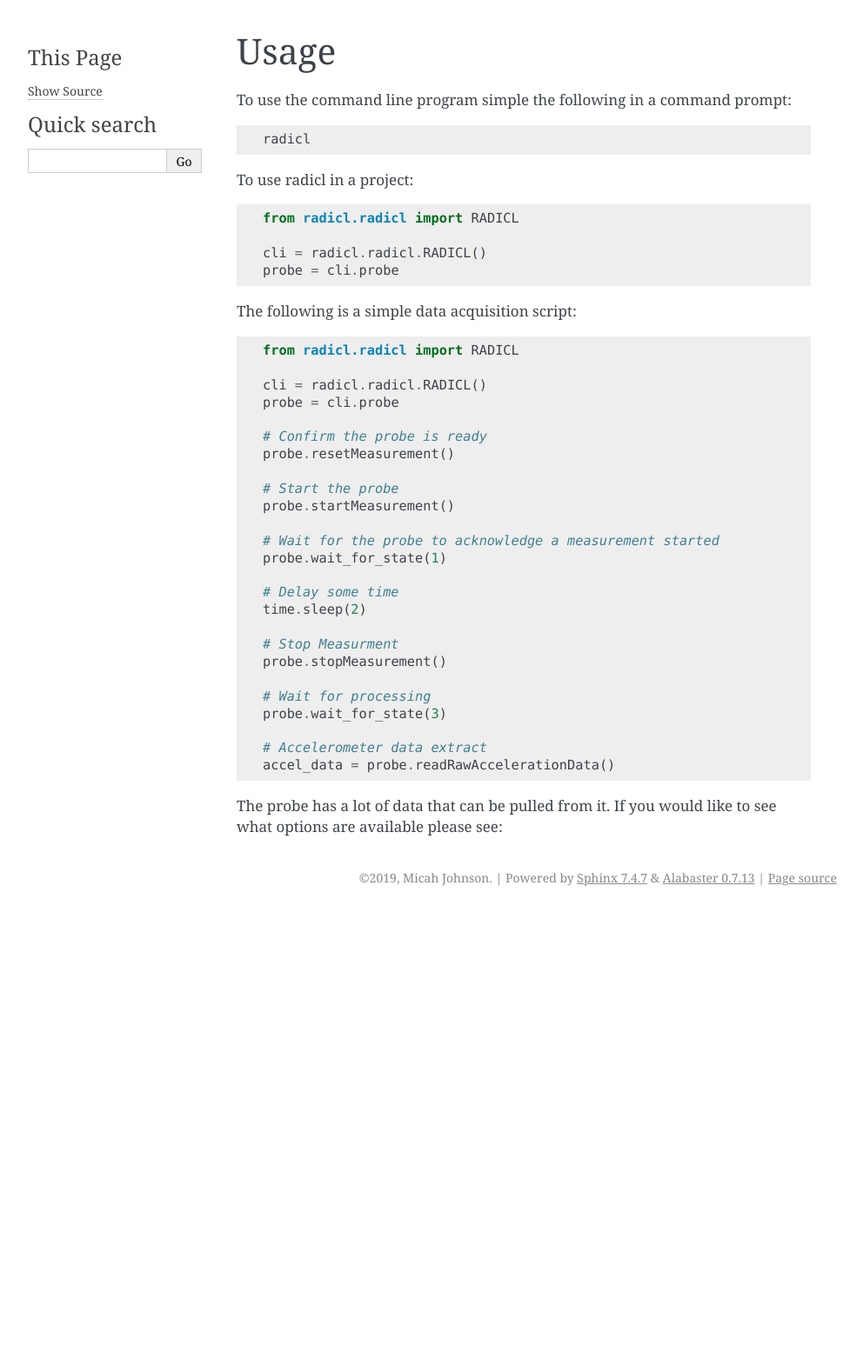
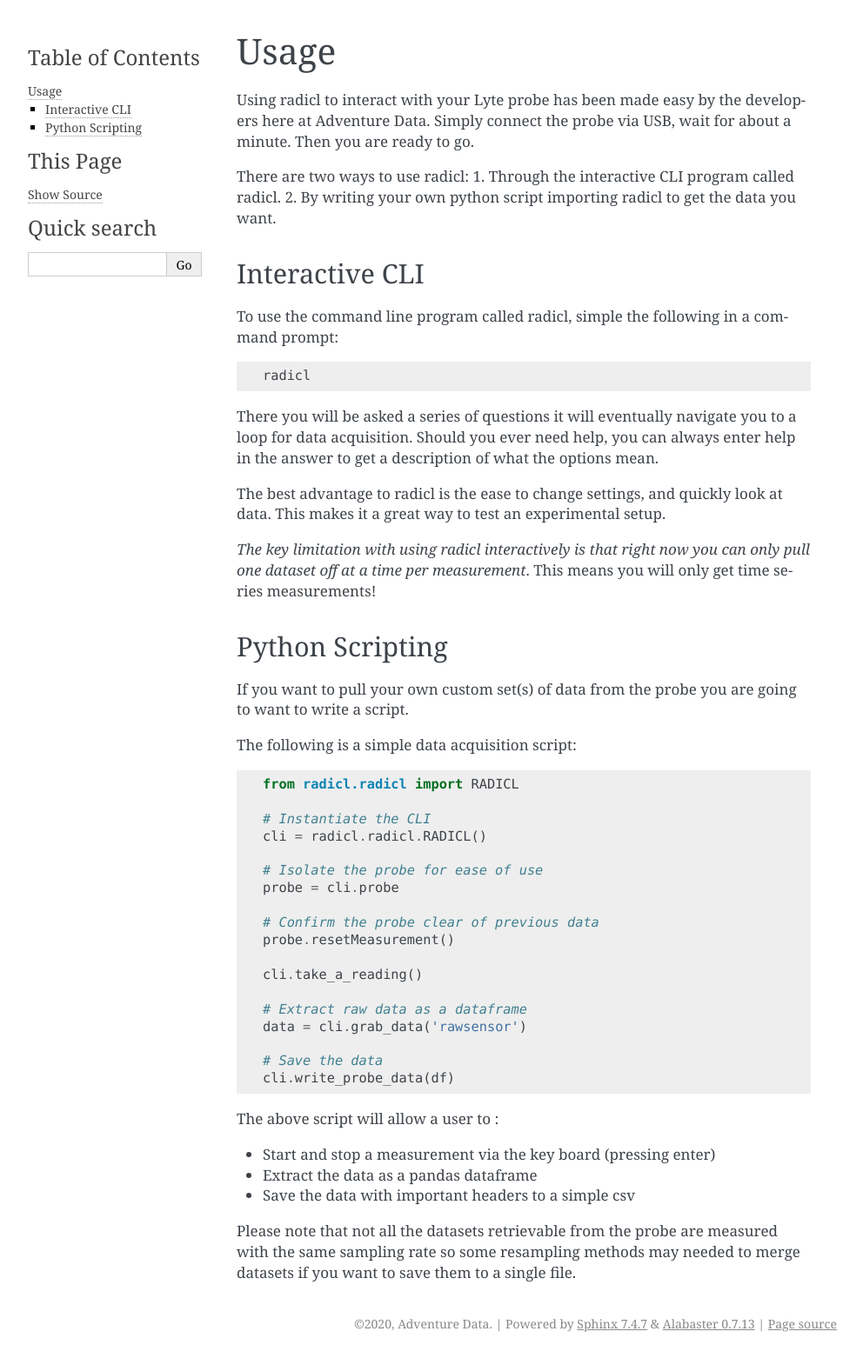
Before and after one commit to AdventureData/radicl, a Sphinx documentation site: the page built from docs/usage.rst, in a window 1280 px wide. Shown: the whole page at 87% size, without its empty margins (148-1140 px from the left). Built offline with Sphinx 7.4.7, drawn with Linux system fonts in a browser that asks for light colours; pages that are not in the unit, such as notebooks, are missing from menus; before the commit the page ends 1049 px from its top, so only the background shows below that.

Commit message:
Updated some docs

```diff
--- a/docs/conf.py
+++ b/docs/conf.py
@@ -21,7 +21,7 @@
 import os
 import sys
 sys.path.insert(0, os.path.abspath('..'))
-
+import datetime
 import radicl
 
 # -- General configuration ---------------------------------------------
@@ -48,7 +48,7 @@ master_doc = 'index'
 
 # General information about the project.
 project = u'radicl'
-copyright = u"2019, Micah Johnson"
+copyright = u"{}, Adventure Data".format(datetime.datetime.now().year)
 author = u"Micah Johnson"
 
 # The version info for the project you're documenting, acts as replacement
--- a/docs/usage.rst
+++ b/docs/usage.rst
@@ -1,49 +1,66 @@
 =====
 Usage
 =====
+Using radicl to interact with your Lyte probe has been made easy by the
+developers here at Adventure Data. Simply connect the probe via USB, wait for
+about a minute. Then you are ready to go.
 
-To use the command line program simple the following in a command prompt::
+There are two ways to use radicl:
+1. Through the interactive CLI program called radicl.
+2. By writing your own python script importing radicl to get the data you want.
+
+Interactive CLI
+---------------
+To use the command line program called radicl, simple the following in a command prompt::
 
   radicl
 
+There you will be asked a series of questions it will eventually navigate you
+to a loop for data acquisition. Should you ever need help, you can always enter
+help in the answer to get a description of what the options mean.
 
-To use radicl in a project::
+The best advantage to radicl is the ease to change settings, and quickly look
+at data. This makes it a great way to test an experimental setup.
 
+*The key limitation with using radicl interactively is that right now you can
+only pull one dataset off at a time per measurement*. This means you will only
+get time series measurements!
+
+Python Scripting
+----------------
+
+If you want to pull your own custom set(s) of data from the probe you are
+going to want to write a script.
+
+The following is a simple data acquisition script:
+
+.. code-block:: python
 
     from radicl.radicl import RADICL
 
+    # Instantiate the CLI
     cli = radicl.radicl.RADICL()
+
+    # Isolate the probe for ease of use
     probe = cli.probe
 
-
-The following is a simple data acquisition script::
-
-
-    from radicl.radicl import RADICL
-
-    cli = radicl.radicl.RADICL()
-    probe = cli.probe
-
-    # Confirm the probe is ready
+    # Confirm the probe clear of previous data
     probe.resetMeasurement()
 
-    # Start the probe
-    probe.startMeasurement()
+    cli.take_a_reading()
 
-    # Wait for the probe to acknowledge a measurement started
-    probe.wait_for_state(1)
+    # Extract raw data as a dataframe
+    data = cli.grab_data('rawsensor')
 
-    # Delay some time
-    time.sleep(2)
+    # Save the data
+    cli.write_probe_data(df)
 
-    # Stop Measurment
-    probe.stopMeasurement()
+The above script will allow a user to :
 
-    # Wait for processing
-    probe.wait_for_state(3)
+* Start and stop a measurement via the key board (pressing enter)
+* Extract the data as a pandas dataframe
+* Save the data with important headers to a simple csv
 
-    # Accelerometer data extract
-    accel_data = probe.readRawAccelerationData()
-
-The probe has a lot of data that can be pulled from it. If you would like
-to see what options are available please see:
+Please note that not all the datasets retrievable from the probe are measured
+with the same sampling rate so some resampling methods may needed to merge
+datasets if you want to save them to a single file.
```
Also changed, not shown: 2 other files.
